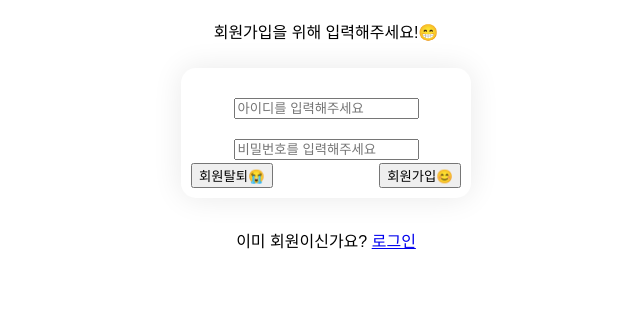
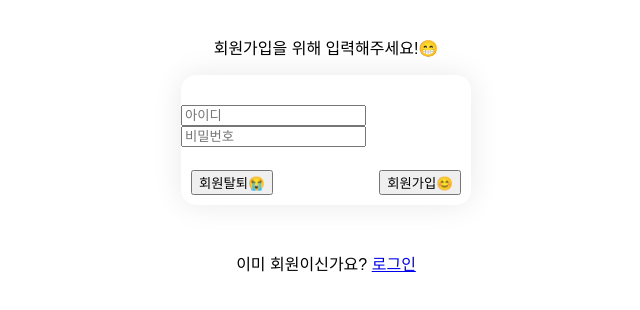
Before and after one commit to LEEJIHUN6844/DB_hash_Keep-me-logged-in, a plain HTML site: page sign_up.html in a window 1280 px wide. Shown: the part 220-530 px from the top of the page, without its empty margins (314-954 px from the left). Drawn offline with Linux system fonts and the light colour scheme.

Commit message:
Update sign_up.html

```diff
--- a/sign_up.html
+++ b/sign_up.html
@@ -3,28 +3,24 @@
 <head>
     <meta charset="UTF-8">
     <meta name="viewport" content="width=device-width, initial-scale=1.0">
-    <link rel="stylesheet" href="sign_up_login.css">
-    <title>회원가입 페이지</title>
+    <title>회원가입</title>
+    <link rel="stylesheet" href="/sign_up_login.css">
 </head>
 <body>
-    <!-- 제목,제목아래에 있는 텍스트 스타일 정해주기 -->
     <h1>회원가입</h1>
-    <div style="display:flex; flex-direction:column; align-items:center; margin-bottom: 25px;">회원가입을 위해 입력해주세요!😁</div>
-
-    <!-- 아이디입력,비번입력,회원가입-탈퇴 버튼을 포함하는 클래스 생성  -->
+    <p>회원가입을 위해 입력해주세요!😁</p>
+    <div id="error-message" style="color: red;"></div>
     <div class="input-child">
-        <input type="text" id="username" name="username" placeholder="아이디를 입력해주세요" required>
-        <input type="password" id="password" name="password" placeholder="비밀번호를 입력해주세요" required>
-        <button type="button" class="signup-button" onclick="saveUserData()">회원가입😊</button>
-        <button type="button" class="resignup-button" onclick="DeleteUserData()">회원탈퇴😭</button>
+        <form id="signup-form">
+            <input type="text" id="username" name="username" placeholder="아이디">
+            <input type="password" id="password" name="password" placeholder="비밀번호">
+            <button type="submit" class="login-button">회원가입😊</button>
+            <button type="button" class="resignup-button" onclick="DeleteUserData()">회원탈퇴😭</button>
+        </form>
     </div>
-
-    <!-- 텍스트 및 로그인.html로 이동가능한 링크를 포함한 클래스 생성 -->
     <div class="login-link">
-        <label for="login">이미 회원이신가요?</label>
-        <a href="login.html">로그인</a>
-
+        <p>이미 회원이신가요? <a href="/login.html">로그인</a></p>
     </div>
-    <script src = "sign_up_login.js"></script>
+    <script src="/sign_up_login.js"></script>
 </body>
 </html>
```
